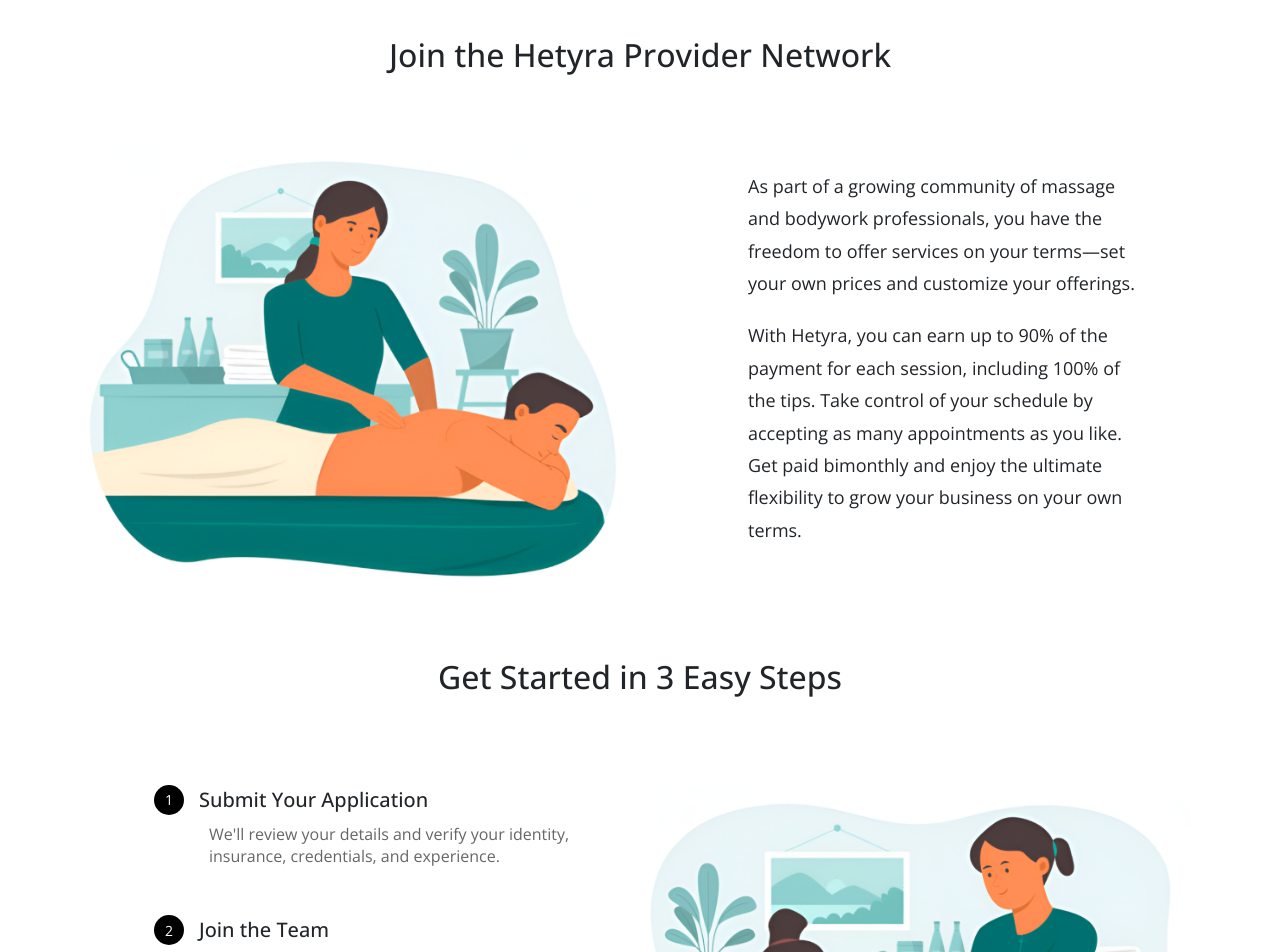
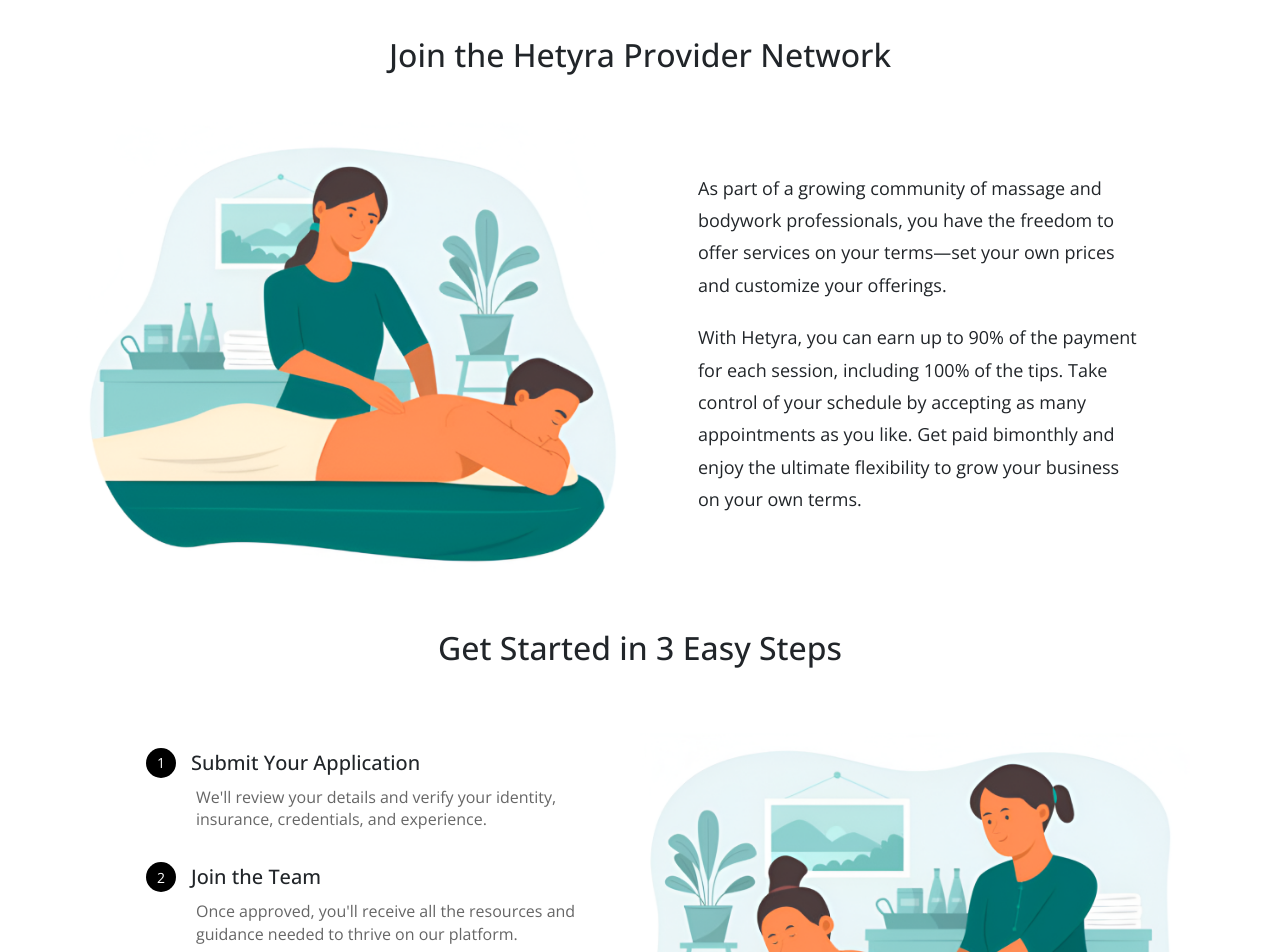
Before and after one commit to NoobFly6600/hetyra-web, a React (Vite) app: page /providers in a window 1280 px wide. Shown: the part 620-1572 px from the top of the page. Built offline with nearby package versions, Linux system fonts and the light colour scheme.

Commit message:
edit provider spacing

```diff
--- a/src/components/nav/pages/ProvidersPage.jsx
+++ b/src/components/nav/pages/ProvidersPage.jsx
@@ -78,7 +78,7 @@
                                     />
                                 </Col>
                                 <Col md={6} className="d-flex justify-content-start">
-                                    <Card.Body className="p-5" style={{ marginLeft: '60px' }}>
+                                    <Card.Body className="p-5" style={{ marginLeft: '10px' }}>
                                         <p style={{
                                             fontSize: '18px',
                                             lineHeight: '1.8',
@@ -139,7 +139,7 @@
                                                         onMouseOver={(e) => e.currentTarget.style.transform = 'translateY(-3px)'}
                                                         onMouseOut={(e) => e.currentTarget.style.transform = 'translateY(0)'}
                                                     >
-                                                        <Card.Body className="p-3">
+                                                        <Card.Body className="p-2">
                                                             <div className="d-flex align-items-center mb-2">
                                                                 <div
                                                                     style={{
@@ -165,7 +165,7 @@
                                                             <p style={{
                                                                 fontSize: '16px',
                                                                 lineHeight: '1.4',
-                                                                marginLeft: '55px',
+                                                                marginLeft: '50px',
                                                                 marginBottom: 0,
                                                                 color: '#666'
                                                             }}>
```
